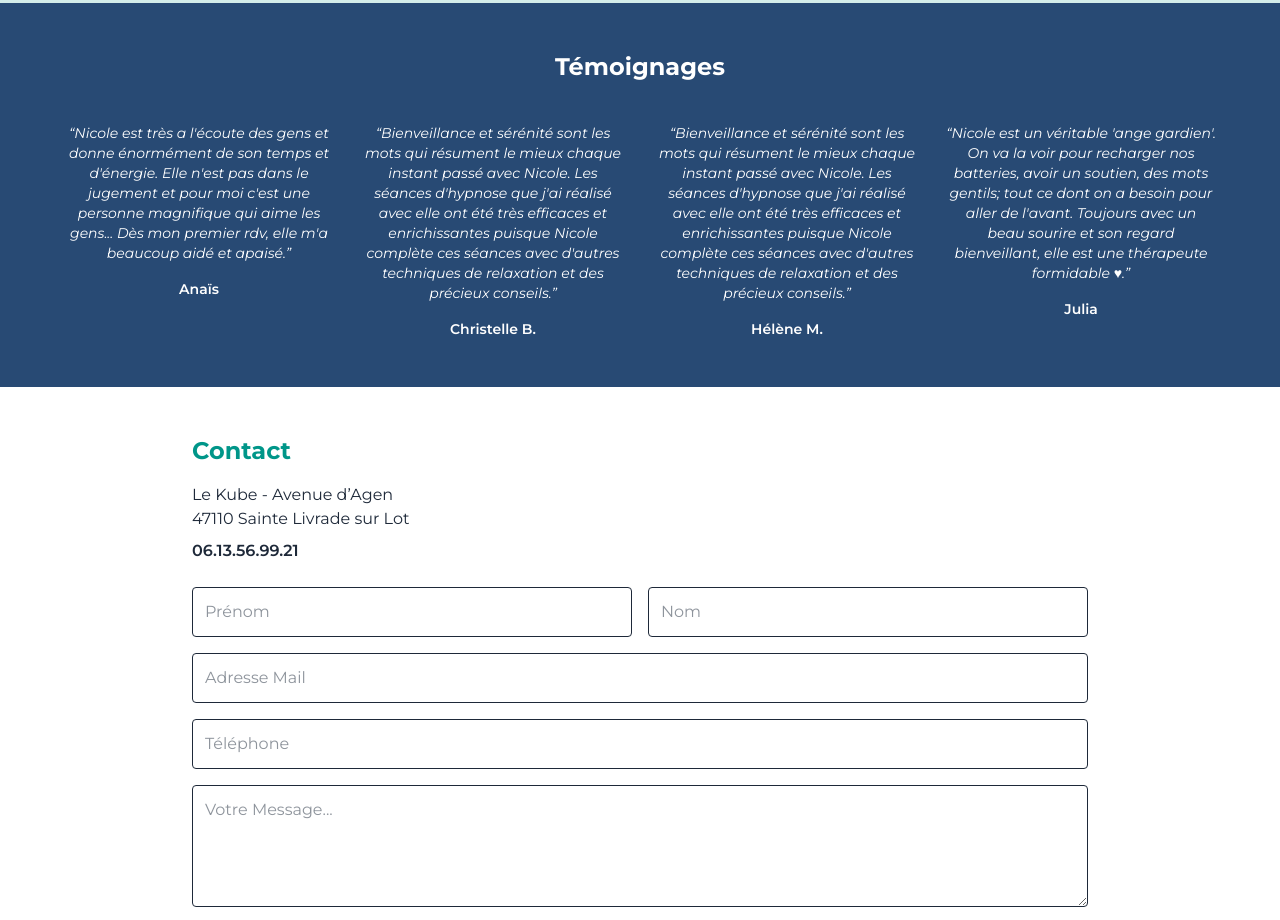
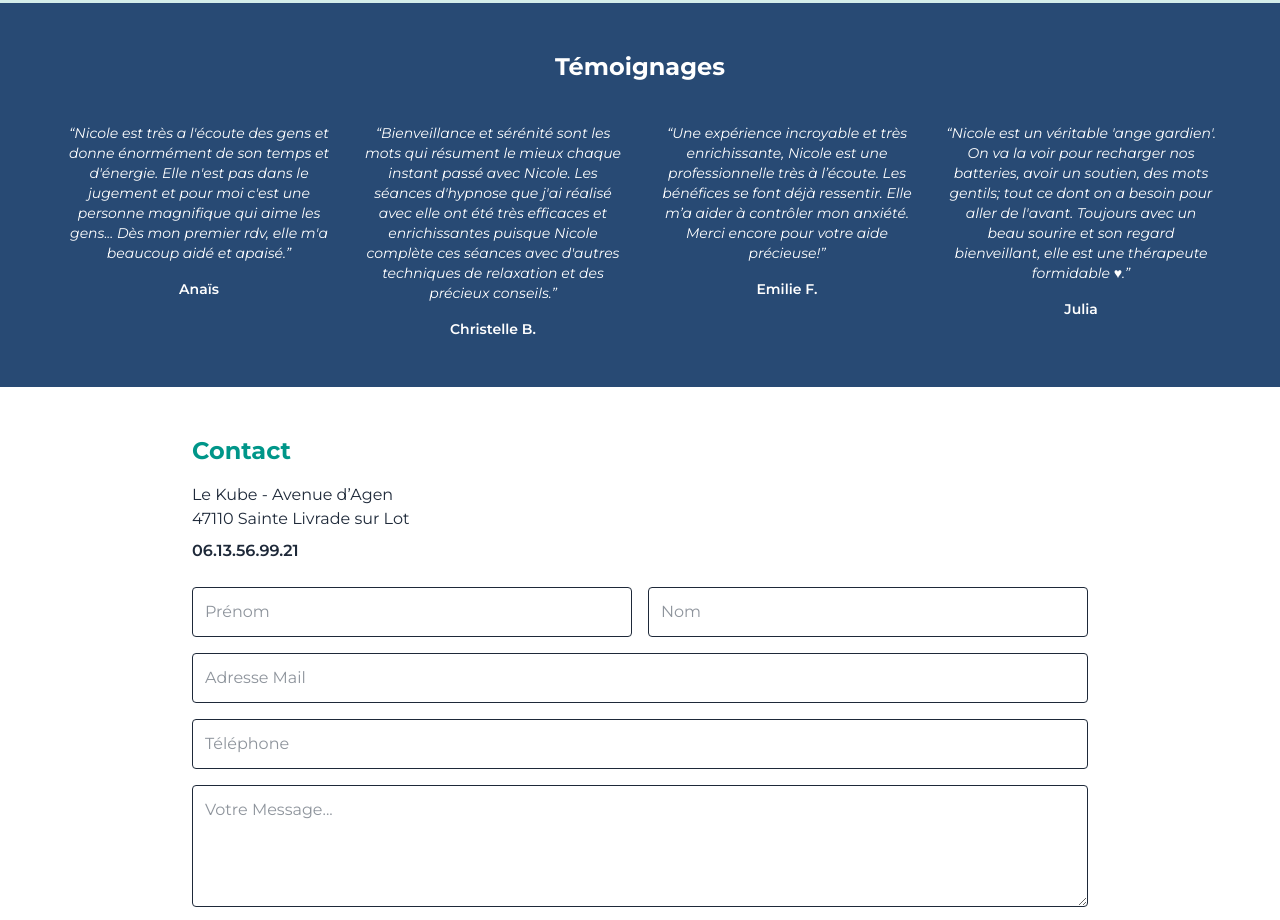
Before and after one commit to barry-black/nicole-pages-website, a Next.js app: page / in a window 1280 px wide. Shown: the part 2140-3060 px from the top of the page. Built offline with nearby package versions, Linux system fonts and the light colour scheme.

Commit message:
Fix comment

```diff
--- a/src/pages/main-page.tsx
+++ b/src/pages/main-page.tsx
@@ -125,8 +125,8 @@ export default function MainPage() {
                 text: "Bienveillance et sérénité sont les mots qui résument le mieux chaque instant passé avec Nicole. Les séances d'hypnose que j'ai réalisé avec elle ont été très efficaces et enrichissantes puisque Nicole complète ces séances avec d'autres techniques de relaxation et des précieux conseils.",
               },
               {
-                name: "Hélène M.",
-                text: "Bienveillance et sérénité sont les mots qui résument le mieux chaque instant passé avec Nicole. Les séances d'hypnose que j'ai réalisé avec elle ont été très efficaces et enrichissantes puisque Nicole complète ces séances avec d'autres techniques de relaxation et des précieux conseils.",
+                name: "Emilie F.",
+                text: "Une expérience incroyable et très enrichissante, Nicole est une professionnelle très à l’écoute. Les bénéfices se font déjà ressentir. Elle m’a aider à contrôler mon anxiété. Merci encore pour votre aide précieuse!",
               },
               {
                 name: "Julia",
```
